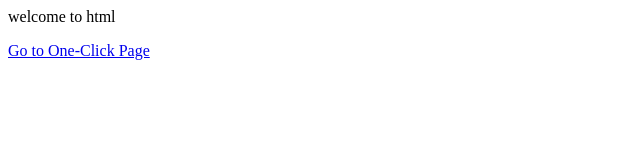
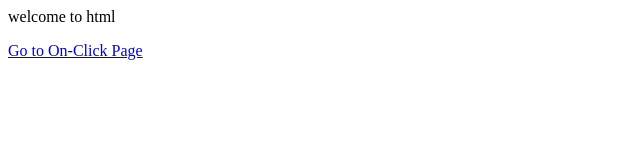
Before and after one commit to swathiav836/my_first_project, a plain HTML site: page index.html in a window 1280 px wide. Shown: the full height of the page, 0-640 px from the left. Drawn offline with Linux system fonts and the light colour scheme.

Commit message:
Update index.html

```diff
--- a/index.html
+++ b/index.html
@@ -4,6 +4,6 @@
 </head>
 <body>
 <p>welcome to html</p>
-<a href="onclick.html">Go to One-Click Page</a>
+<a href="onclick.html">Go to On-Click Page</a>
 </body>
 <html>
```
